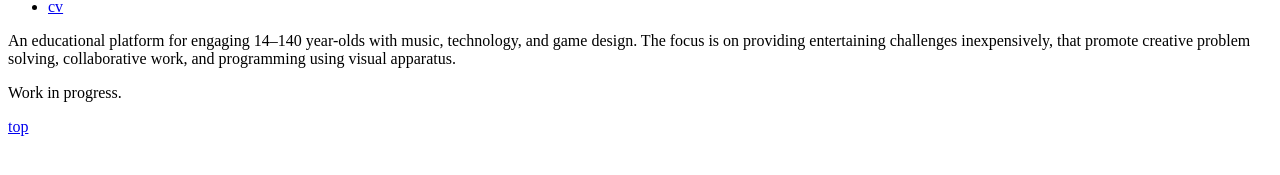
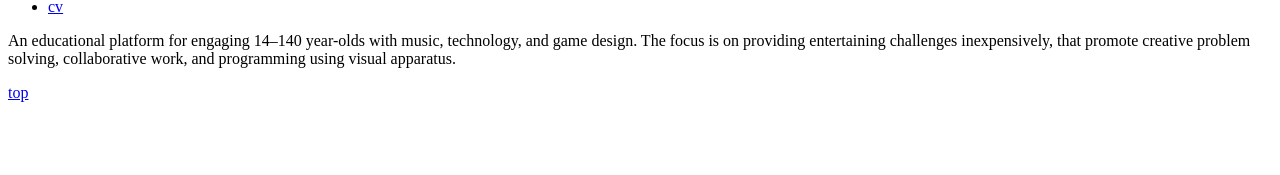
Before and after one commit to tabreturn/tabreturn.portfolio, a Jekyll site: the page built from _posts/2019-03-01-papertracker-(work in progress).md, in a window 1280 px wide. Shown: the part 278-453 px from the top of the page. Built offline with Jekyll 4.4.1, drawn with Linux system fonts in a browser that asks for light colours; nearby versions of some CDN libraries; our own code applies the rules of GitHub Pages for plain Markdown files; library files that are not in the unit come from our copies; comment, search, counter and statistics services are not loaded.

Commit message:
- refine papertracker post

```diff
--- a/_posts/2019-06-01-papertracker-w.i.p..md
+++ b/_posts/2019-03-01-papertracker-(work in progress).md
@@ -8,5 +8,3 @@ An educational platform for engaging 14–140 year-olds with music, technology,
 and game design. The focus is on providing entertaining challenges
 inexpensively, that promote creative problem solving, collaborative work, and
 programming using visual apparatus.
-
-Work in progress.
```
Also changed, not shown: _posts/2019-04-01-processing.py-aquatics.md (renamed from _posts/2019-03-01-processing.py-aquatics.md), images/papertracker.png.
